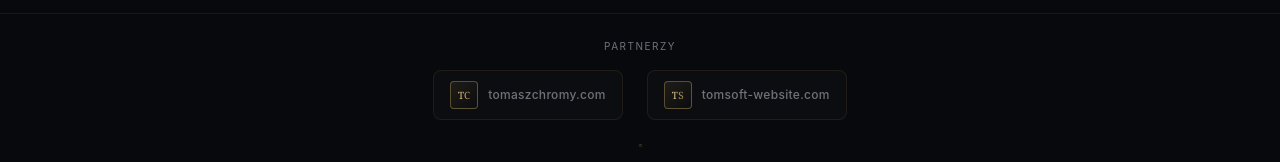
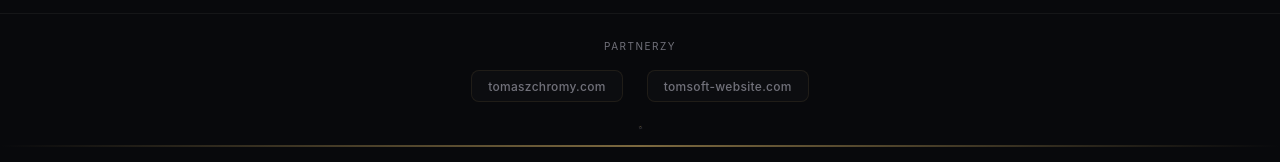
Before and after one commit to TomaszChromy/fusionfinance.pl, a Next.js app: page / in a window 1280 px wide. Shown: the part 2452-2614 px from the top of the page. Built offline with nearby package versions, Linux system fonts and the light colour scheme; no server answers.

Commit message:
style: remove TC/TS letters from partner logos
Simplified partner links - text only, no icon badges

```diff
--- a/components/Footer.tsx
+++ b/components/Footer.tsx
@@ -143,11 +143,8 @@ export default function Footer() {
             href="https://tomaszchromy.com"
             target="_blank"
             rel="noopener noreferrer"
-            className="group flex items-center gap-2.5 px-4 py-2.5 rounded-lg bg-[#0c0d10] hover:bg-[#0f1014] border border-[#c9a962]/10 hover:border-[#c9a962]/40 transition-all duration-300"
+            className="group px-4 py-2 rounded-lg bg-[#0c0d10] hover:bg-[#0f1014] border border-[#c9a962]/10 hover:border-[#c9a962]/40 transition-all duration-300"
           >
-            <div className="w-7 h-7 rounded border border-[#c9a962]/40 bg-gradient-to-br from-[#c9a962]/10 to-transparent flex items-center justify-center">
-              <span className="text-[10px] font-serif font-medium bg-gradient-to-r from-[#e4d4a5] via-[#c9a962] to-[#9a7b3c] bg-clip-text text-transparent">TC</span>
-            </div>
             <span className="text-xs text-[#71717a] group-hover:text-[#c9a962] transition-colors font-medium tracking-wide">tomaszchromy.com</span>
           </a>
           {/* TomSoft Website */}
@@ -155,11 +152,8 @@ export default function Footer() {
             href="https://tomsoft-website.com"
             target="_blank"
             rel="noopener noreferrer"
-            className="group flex items-center gap-2.5 px-4 py-2.5 rounded-lg bg-[#0c0d10] hover:bg-[#0f1014] border border-[#c9a962]/10 hover:border-[#c9a962]/40 transition-all duration-300"
+            className="group px-4 py-2 rounded-lg bg-[#0c0d10] hover:bg-[#0f1014] border border-[#c9a962]/10 hover:border-[#c9a962]/40 transition-all duration-300"
           >
-            <div className="w-7 h-7 rounded border border-[#c9a962]/40 bg-gradient-to-br from-[#c9a962]/10 to-transparent flex items-center justify-center">
-              <span className="text-[10px] font-serif font-medium bg-gradient-to-r from-[#e4d4a5] via-[#c9a962] to-[#9a7b3c] bg-clip-text text-transparent">TS</span>
-            </div>
             <span className="text-xs text-[#71717a] group-hover:text-[#c9a962] transition-colors font-medium tracking-wide">tomsoft-website.com</span>
           </a>
         </div>
```
